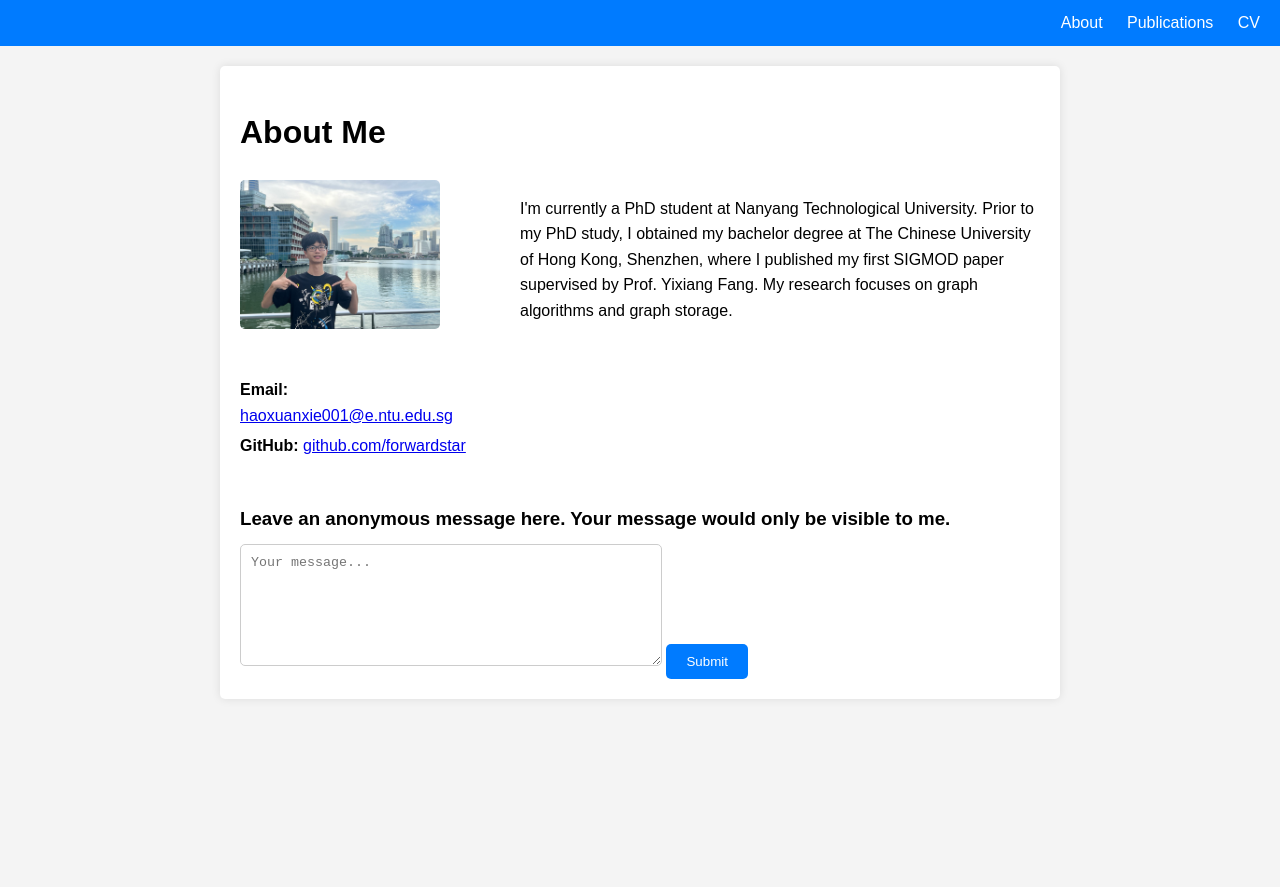
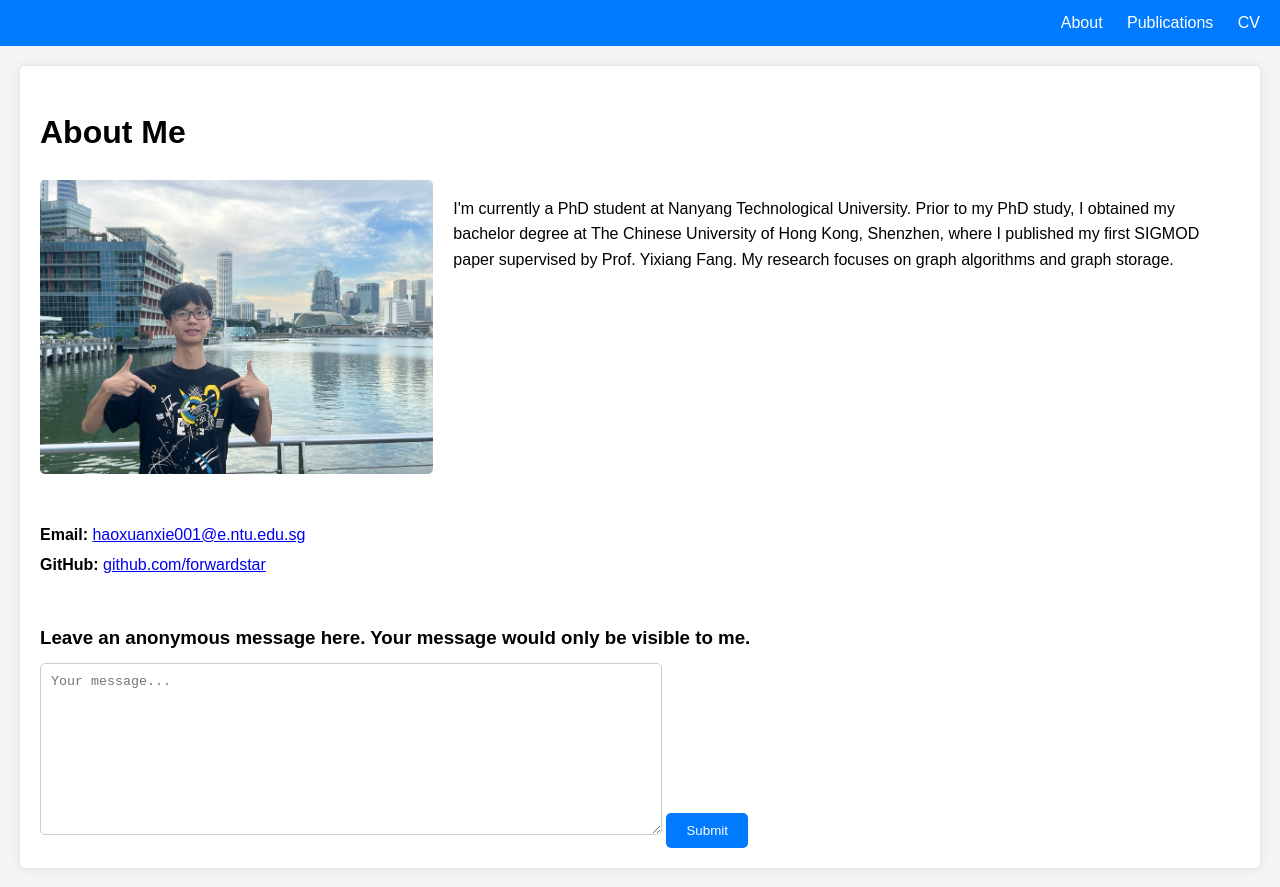
Before and after one commit to haoxuanxie/haoxuanxie.github.io, a Jekyll site: the page built from about.md, in a window 1280 px wide. Shown: the top 887 px of the page. Built offline with Jekyll 4.4.1, drawn with Linux system fonts in a browser that asks for light colours.

Commit message:
Update style.css

```diff
--- a/assets/css/style.css
+++ b/assets/css/style.css
@@ -34,7 +34,7 @@ nav ul li a:hover {
 }
 
 main {
-  max-width: 800px;
+  max-width: 1200px; /* Increased max-width */
   margin: 20px auto;
   padding: 20px;
   background: #fff;
@@ -44,13 +44,13 @@ main {
 
 .about-container {
   display: flex;
-  flex-wrap: wrap;
   gap: 20px;
+  margin-bottom: 40px;
 }
 
 .left-side {
   flex: 1;
-  min-width: 200px;
+  max-width: 500px; /* Increased width for the left side */
 }
 
 .right-side {
@@ -59,9 +59,9 @@ main {
 
 .profile-photo {
   width: 100%;
-  max-width: 200px;
+  max-width: 100%; /* Ensure photo is responsive */
+  border-radius: 5px;
   margin-bottom: 20px;
-  border-radius: 5px;
 }
 
 .contact-info {
@@ -73,7 +73,7 @@ main {
 }
 
 .message-box {
-  margin-top: 40px;
+  margin-top: 20px;
 }
 
 .message-box h3 {
@@ -82,8 +82,8 @@ main {
 
 .message-box textarea {
   width: 100%;
-  max-width: 400px;
-  height: 100px;
+  max-width: 600px; /* Increased width for the text area */
+  height: 150px; /* Increased height for better usability */
   padding: 10px;
   border: 1px solid #ccc;
   border-radius: 5px;
@@ -98,6 +98,7 @@ main {
   border: none;
   border-radius: 5px;
   cursor: pointer;
+  margin-top: 10px;
 }
 
 .message-box button:hover {
```
